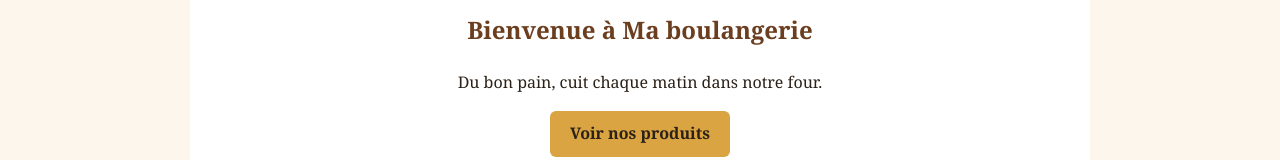
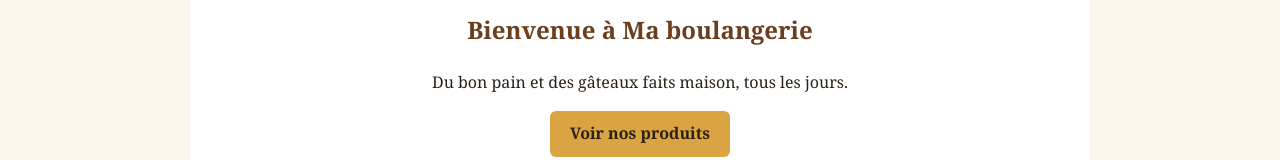
Before and after one commit to violaineclair-cyber/ma-boulangerie, a plain HTML site: page index.html in a window 1280 px wide. Shown: the part 173-333 px from the top of the page. Drawn offline with Linux system fonts and the light colour scheme.

Commit message:
Update bakery description in index.html

```diff
--- a/index.html
+++ b/index.html
@@ -26,7 +26,7 @@
   <main>
     <section class="banniere">
       <h1>Bienvenue à Ma boulangerie</h1>
-      <p>Du bon pain, cuit chaque matin dans notre four.</p>
+      <p>Du bon pain et des gâteaux faits maison, tous les jours.</p>
       <a class="bouton" href="produits.html">Voir nos produits</a>
     </section>
 
```
